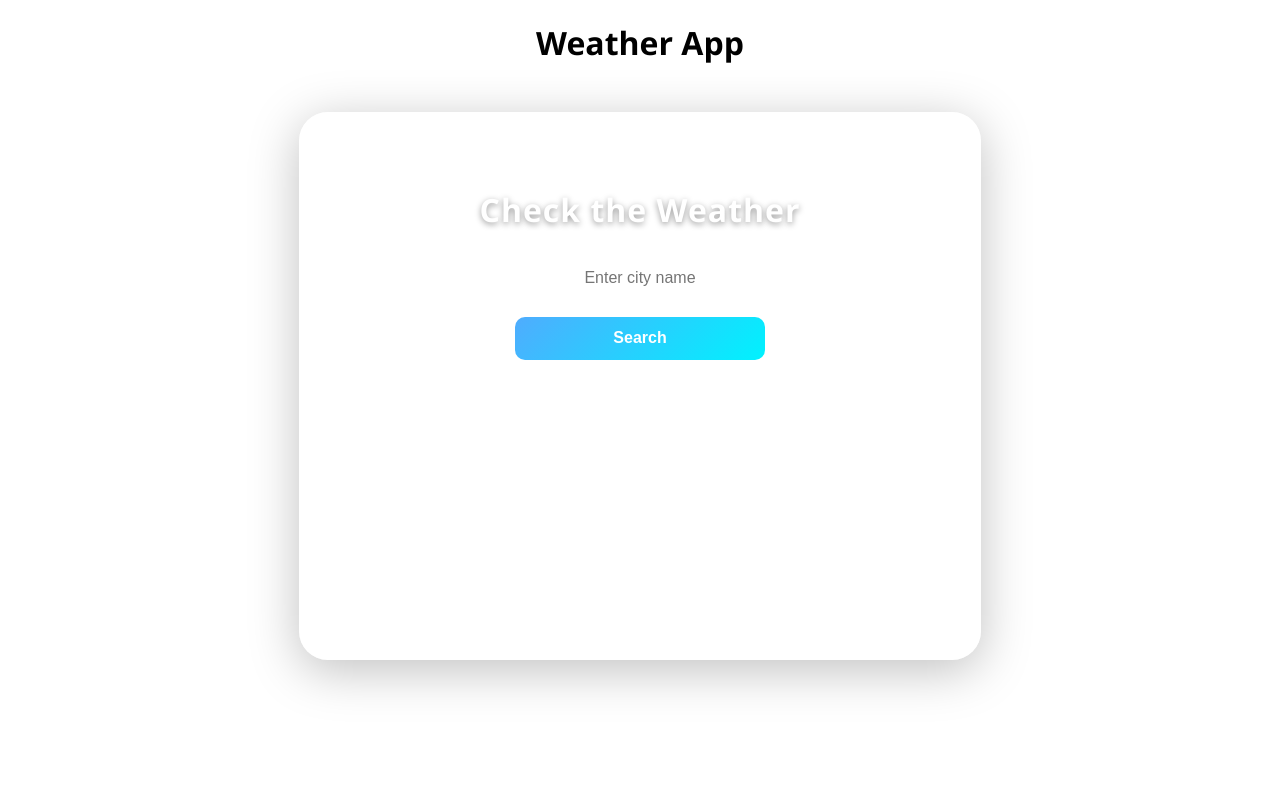
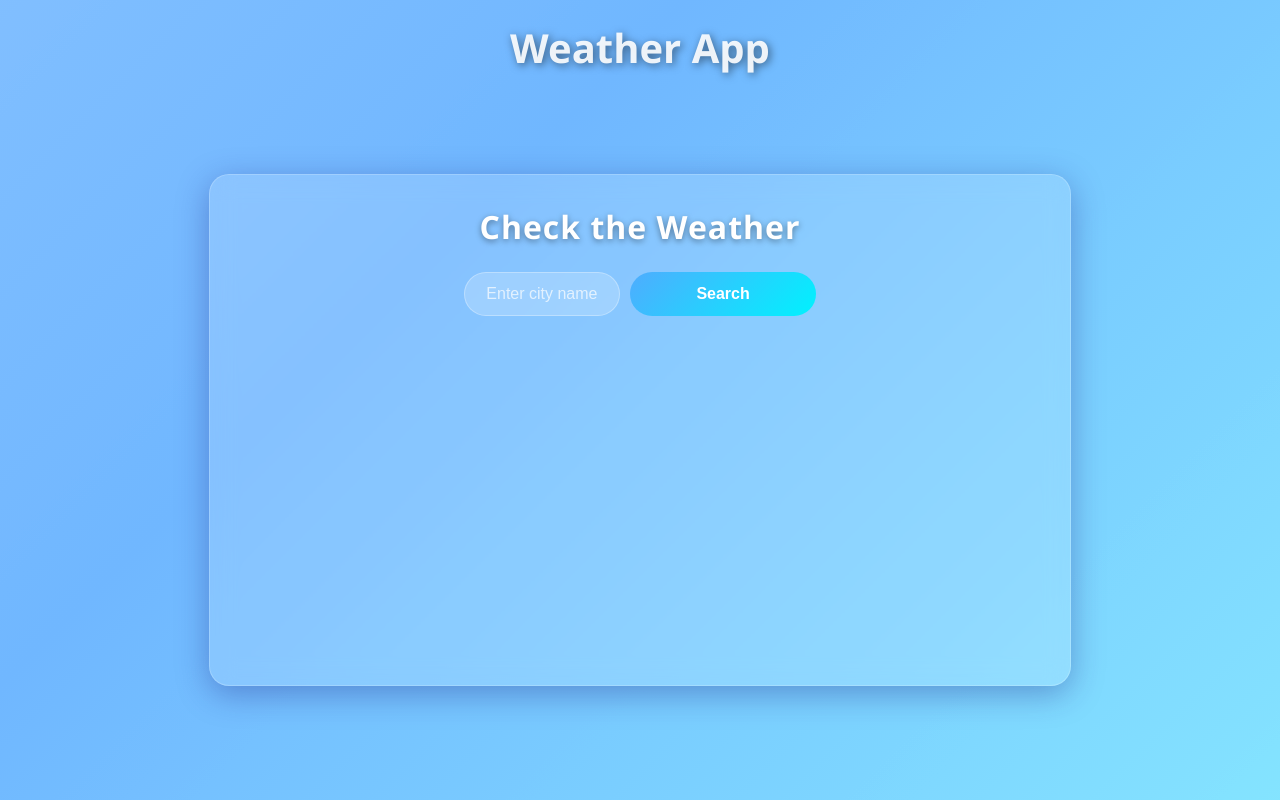
Before and after one commit to megmillybands/Weather-App-master, a React (Create React App) app: page / in a window 1280 px wide. Built offline with nearby package versions, Linux system fonts and the light colour scheme.

Commit message:
Added Report Issue

```diff
--- a/src/App.css
+++ b/src/App.css
@@ -2,20 +2,51 @@
   text-align: center;
   font-family: "Segoe UI", Arial, sans-serif;
   background: transparent;
+  position: relative;
+  min-height: 100vh;
+  display: flex;
+  flex-direction: column;
+  align-items: center;
+  justify-content: center;
+  color: white;
+  overflow: hidden;
+}
+
+.App-header {
+  position: absolute;
+  top: 20px;
+  width: 100%;
+  z-index: 10;
+}
+
+.App-header h1 {
+  margin: 0;
+  font-size: 2.5rem;
+  color: rgba(255, 255, 255, 0.9);
+  text-shadow: 2px 2px 8px rgba(0, 0, 0, 0.5);
 }
 
 .background-overlay {
   position: fixed;
+  position: absolute;
   top: 0;
   left: 0;
   width: 100%;
   height: 100%;
   z-index: 0;
   transition: opacity 1.5s ease-in-out, background 1.5s ease-in-out;
+  background: linear-gradient(-45deg, #89f7fe, #66a6ff, #a1c4fd, #c2e9fb);
   background-size: 400% 400%;
   animation: gradientMove 15s ease infinite;
   opacity: 1;
   filter: brightness(1.1);
+  z-index: -1;
+}
+
+@keyframes gradientMove {
+  0% { background-position: 0% 50%; }
+  50% { background-position: 100% 50%; }
+  100% { background-position: 0% 50%; }
 }
 
 .weather-container {
@@ -33,8 +64,22 @@
   flex-direction: column;
   align-items: center;
   text-align: center;
+  padding: 30px;
+  border-radius: 20px;
+  width: 90%;
+  max-width: 800px;
+  margin-top: 80px;
+  margin-bottom: 20px;
   z-index: 1;
   transition: transform 0.4s ease, box-shadow 0.4s ease;
+}
+
+.glass {
+  background: rgba(255, 255, 255, 0.15);
+  backdrop-filter: blur(12px);
+  -webkit-backdrop-filter: blur(12px);
+  border: 1px solid rgba(255, 255, 255, 0.2);
+  box-shadow: 0 8px 32px 0 rgba(31, 38, 135, 0.37);
 }
 
 .weather-container:hover {
@@ -44,46 +89,68 @@
 
 .weather-container h2 {
   margin-bottom: 1.5rem;
+  margin-top: 0;
   font-size: 2rem;
   color: #fff;
   text-shadow: 0 2px 6px rgba(0, 0, 0, 0.4);
   letter-spacing: 1px;
 }
 
+.input-row {
+  display: flex;
+  justify-content: center;
+  gap: 10px;
+  margin-bottom: 20px;
+}
+
 .weather-container input {
   width: 80%;
   padding: 0.8rem;
-  margin-bottom: 1rem;
   border-radius: 10px;
   border: 1px solid rgba(255, 255, 255, 0.4);
   background: rgba(255, 255, 255, 0.3);
   text-align: center;
+  padding: 12px 15px;
+  border: 1px solid rgba(255, 255, 255, 0.3);
+  border-radius: 25px;
+  background: rgba(255, 255, 255, 0.2);
+  color: white;
   font-size: 1rem;
   outline: none;
+  width: 60%;
   transition: all 0.3s ease;
+}
+
+.weather-container input::placeholder {
+  color: rgba(255, 255, 255, 0.7);
 }
 
 .weather-container input:focus {
   background: rgba(255, 255, 255, 0.5);
   box-shadow: 0 0 10px rgba(255, 255, 255, 0.6);
+  border-color: rgba(255, 255, 255, 0.5);
 }
 
 .weather-container button {
   width: 80%;
   padding: 0.8rem;
   background: linear-gradient(135deg, #4facfe, #00f2fe);
+  padding: 12px 25px;
+  border: none;
+  border-radius: 25px;
+  background-color: #ff7e5f;
   color: white;
-  border: none;
-  border-radius: 10px;
   cursor: pointer;
   font-size: 1rem;
   font-weight: 600;
-  transition: transform 0.3s ease, box-shadow 0.3s ease;
+  transition: background-color 0.3s ease, transform 0.2s ease;
 }
 
 .weather-container button:hover {
   transform: translateY(-2px);
   box-shadow: 0 8px 20px rgba(79, 172, 254, 0.5);
+  background-color: #feb47b;
+  transform: scale(1.05);
 }
 
 .weather-info {
@@ -91,7 +158,11 @@
   font-size: 1.2rem;
   color: #fff;
   text-shadow: 0 1px 3px rgba(0, 0, 0, 0.2);
-  animation: fadeIn 0.8s ease-in-out;
+  margin-top: 20px;
+  width: 100%;
+  display: flex;
+  flex-direction: column;
+  align-items: center;
 }
 
 /* ---------------- ALERT BOX ---------------- */
@@ -105,6 +176,10 @@
   width: 80%;
   font-size: 1.2rem;
   animation: fadeIn 0.8s ease-in-out;
+}
+.weather-info h3 {
+  font-size: 2.5rem;
+  margin: 10px 0;
 }
 
 .alert-box[class*="rain"] { background-color: #4a90e2; }
@@ -120,14 +195,19 @@
   background-color: rgba(0, 123, 255, 0.25);
   border-radius: 10px;
   color: #fff;
-  font-size: 1.2rem;
-  width: fit-content;
-  max-width: 80%;
+}
+.weather-info p {
   text-align: center;
   display: flex;
   align-items: center;
   justify-content: center;
+  font-size: 1.2rem;
+  width: fit-content;
+  max-width: 80%;
+  width: 80%;
   animation: fadeIn 0.8s ease-in-out;
+  margin: 8px 0;
+  text-transform: capitalize;
 }
 
 /* ---------------- FORECAST ---------------- */
@@ -137,18 +217,31 @@
   width: 100%;
   text-align: center;
 }
+.error {
+  color: #ff6b6b;
+  font-weight: bold;
+  margin-top: 15px;
+}
 
 .forecast-container h3 {
   font-size: 1.6rem;
   margin-bottom: 1.2rem;
   text-shadow: 0 2px 6px rgba(0,0,0,0.3);
 }
+.fade-in {
+  animation: fadeIn 1s ease-in-out;
+}
 
 .forecast-grid {
   display: flex;
+  flex-wrap: wrap;
   justify-content: center;
   flex-wrap: wrap;
   gap: 1.2rem;
+}
+@keyframes fadeIn {
+  from { opacity: 0; transform: translateY(10px); }
+  to { opacity: 1; transform: translateY(0); }
 }
 
 .forecast-card {
@@ -161,22 +254,42 @@
   border: 1px solid rgba(255, 255, 255, 0.3);
   transition: all 0.3s ease;
 }
+.favorite-btn {
+  margin-top: 15px;
+  background-color: rgba(255, 255, 255, 0.2);
+}
 
 .forecast-card:hover {
   transform: translateY(-5px) scale(1.05);
   box-shadow: 0 12px 35px rgba(0, 0, 0, 0.35);
+}
+.favorite-btn:disabled {
+  background-color: rgba(0, 255, 127, 0.4);
+  cursor: not-allowed;
 }
 
 .forecast-card strong {
   display: block;
   font-size: 1.1rem;
   margin-bottom: 0.3rem;
-  color: #fff;
+  color: #ffffff;
+}
+.favorites-section {
+  margin-top: 30px;
+  padding-top: 20px;
+  border-top: 1px solid rgba(255, 255, 255, 0.2);
 }
 
 .forecast-card img {
   width: 60px;
   height: 60px;
+}
+.favorites-list {
+  display: flex;
+  flex-wrap: wrap;
+  justify-content: center;
+  gap: 10px;
+  margin-top: 15px;
 }
 
 .forecast-card p {
@@ -194,6 +307,9 @@
 }
 
 .favorite-item {
+  background: rgba(255, 255, 255, 0.1);
+  padding: 10px 15px;
+  border-radius: 20px;
   display: flex;
   align-items: center;
   gap: 8px;
@@ -203,10 +319,14 @@
   border: 1px solid rgba(255,255,255,0.4);
   box-shadow: 0 2px 6px rgba(0,0,0,0.2);
   transition: background 0.3s ease;
+  gap: 10px;
+  cursor: pointer;
+  transition: background 0.3s;
 }
 
 .favorite-item:hover {
   background: rgba(255,255,255,0.35);
+  background: rgba(255, 255, 255, 0.2);
 }
 
 .favorite-item span {
@@ -220,42 +340,102 @@
 }
 
 .remove-btn {
+  border: none;
   background: transparent;
   color: #fff;
   border: none;
   font-size: 1.2rem;
   cursor: pointer;
   transition: color 0.2s ease;
+  color: rgba(255, 255, 255, 0.7);
+  padding: 0;
+  width: 20px;
+  height: 20px;
+  font-size: 1rem;
 }
 
 .remove-btn:hover {
   color: #ff6b6b;
 }
 
-/* ---------------- ANIMATIONS ---------------- */
-@keyframes gradientMove {
-  0% { background-position: 0% 50%; }
-  50% { background-position: 100% 50%; }
-  100% { background-position: 0% 50%; }
+.issue-report-section {
+  margin-top: 25px;
+  width: 100%;
+  background: rgba(0, 0, 0, 0.2);
+  border-radius: 15px;
+  padding: 15px 20px;
+  box-sizing: border-box;
 }
 
-@keyframes fadeIn {
-  from { opacity: 0; transform: translateY(10px); }
-  to { opacity: 1; transform: translateY(0); }
+.report-issue-toggle {
+  font-size: 1rem;
+  font-weight: 500;
+  color: white;
+  cursor: pointer;
+  display: flex;
+  justify-content: space-between;
+  align-items: center;
 }
 
-/* ---------------- RESPONSIVE ---------------- */
-@media (max-width: 700px) {
-  .weather-container {
-    width: 90%;
-    padding: 2rem;
-  }
-  .weather-container input,
-  .weather-container button {
-    width: 100%;
-  }
-  .forecast-card {
-    width: 100px;
-    padding: 0.8rem;
-  }
+.report-issue-toggle::after {
+  content: '›';
+  font-size: 1.5rem;
+  color: rgba(255, 255, 255, 0.5);
+  transition: transform 0.3s ease;
 }
+
+.report-issue-toggle.open::after {
+  transform: rotate(90deg);
+}
+
+.issue-report-box-container {
+  margin-top: 15px;
+  text-align: left;
+  border-top: 1px solid rgba(255, 255, 255, 0.2);
+  padding-top: 15px;
+}
+
+.issue-report-box-container h3 {
+  margin-top: 0;
+}
+
+.issue-report-box-container p {
+  font-size: 0.9rem;
+  color: rgba(255, 255, 255, 0.8);
+}
+
+.issue-report-box-container textarea {
+  width: 100%;
+  min-height: 100px;
+  margin-top: 10px;
+  margin-bottom: 15px;
+  background: rgba(0, 0, 0, 0.2);
+  border: 1px solid rgba(255, 255, 255, 0.2);
+  border-radius: 8px;
+  color: white;
+  padding: 12px;
+  box-sizing: border-box;
+  font-family: inherit;
+  font-size: 1rem;
+}
+
+.issue-report-box-container textarea::placeholder {
+  color: rgba(255, 255, 255, 0.5);
+}
+
+.issue-report-box-container button {
+  width: 100%;
+  padding: 14px;
+  background: #007aff;
+  color: white;
+  border: none;
+  border-radius: 10px;
+  font-size: 1rem;
+  font-weight: 600;
+  cursor: pointer;
+  transition: background-color 0.2s ease;
+}
+
+.issue-report-box-container button:hover {
+  background: #005ecb;
+}
--- /dev/null
+++ b/src/components/IssueReport.js
@@ -0,0 +1,35 @@
+import React, { useState } from "react";
+
+const IssueReport = () => {
+  const [submitted, setSubmitted] = useState(false);
+  const [issueDescription, setIssueDescription] = useState("");
+
+  const handleSubmit = (e) => {
+    e.preventDefault();
+
+    console.log("Issue reported:", issueDescription);
+    setSubmitted(true);
+  };
+
+  if (submitted) {
+    return (
+      <div className="issue-report-box-container fade-in">
+        <h3>Report an Issue</h3>
+        <p>Thank you for your feedback! Your issue has been recorded.</p>
+      </div>
+    );
+  }
+
+  return (
+    <div className="issue-report-box-container fade-in">
+      <h3>Report an Issue</h3>
+    <p> You can describe the current conditions at your location to help improve forecasts.</p>
+      <form onSubmit={handleSubmit}>
+        <textarea value={issueDescription} onChange={(e) => setIssueDescription(e.target.value)} placeholder="Describe the issue..." required />
+        <button type="submit">Submit Issue</button>
+      </form>
+    </div>
+  );
+};
+
+export default IssueReport;
--- a/src/components/Weather.js
+++ b/src/components/Weather.js
@@ -1,6 +1,7 @@
 import React, { useState, useEffect } from "react";
 import axios from "axios";
 import WeatherAlert from "./WeatherAlert";
+import IssueReport from "./IssueReport";
 import "../App.css";
 
 function Weather() {
@@ -10,8 +11,10 @@ function Weather() {
   const [error, setError] = useState("");
   const [favorites, setFavorites] = useState([]);
   const [activeAlert, setActiveAlert] = useState(null);
+  const [showIssueReport, setShowIssueReport] = useState(false);
 
-  const apiKey = "e54b1a91b15cfa9a227758fc1e6b5c27";
+  const openWeatherApiKey = "e54b1a91b15cfa9a227758fc1e6b5c27";
+
 
   const getAlertTypeFromWeather = (data) => {
     if (!data?.weather?.length) return null;
@@ -36,10 +39,11 @@ function Weather() {
     localStorage.setItem("favoriteCities", JSON.stringify(favorites));
   }, [favorites]);
 
+
   const getWeather = async (cityName = city) => {
     try {
       const res = await axios.get(
-        `https://api.openweathermap.org/data/2.5/weather?q=${cityName}&appid=${apiKey}&units=metric`
+        `https://api.openweathermap.org/data/2.5/weather?q=${cityName}&appid=${openWeatherApiKey}&units=metric`
       );
       setWeather(res.data);
       setError("");
@@ -56,7 +60,7 @@ function Weather() {
   const getForecast = async (cityName) => {
     try {
       const res = await axios.get(
-        `https://api.openweathermap.org/data/2.5/forecast?q=${cityName}&appid=${apiKey}&units=metric`
+        `https://api.openweathermap.org/data/2.5/forecast?q=${cityName}&appid=${openWeatherApiKey}&units=metric`
       );
       const grouped = {};
       res.data.list.forEach((e) => {
@@ -73,10 +77,6 @@ function Weather() {
     if (weather && !favorites.includes(weather.name)) {
       setFavorites([...favorites, weather.name]);
     }
-  };
-
-  const removeFromFavorites = (cityName) => {
-    setFavorites(favorites.filter((f) => f !== cityName));
   };
 
   const updateBackground = (type) => {
@@ -139,18 +139,12 @@ function Weather() {
               {isFavorite ? "⭐ Saved" : "☆ Save to Favorites"}
             </button>
 
-            {activeAlert ? (
-              <WeatherAlert type={activeAlert} />
-            ) : (
-              <div className="no-alert-message centered">No active weather alerts 🌤️</div>
-            )}
-
             {forecast.length > 0 && (
               <div className="forecast-container fade-in">
                 <h3>5-Day Forecast</h3>
                 <div className="forecast-grid">
                   {forecast.map((day, index) => (
-                    <div key={index} className="forecast-card">
+                    <div key={day.dt_txt} className="forecast-card">
                       <strong>
                         {new Date(day.dt_txt).toLocaleDateString("en-US", {
                           weekday: "short",
@@ -168,23 +162,21 @@ function Weather() {
                 </div>
               </div>
             )}
-          </div>
-        )}
 
-        {favorites.length > 0 && (
-          <div className="favorites-section fade-in">
-            <h3>Your Favorite Cities</h3>
-            <div className="favorites-list">
-              {favorites.map((fav) => (
-                <div key={fav} className="favorite-item">
-                  <span onClick={() => getWeather(fav)} id="favorite-city">
-                    {fav}
-                  </span>
-                  <button onClick={() => removeFromFavorites(fav)} className="remove-btn">
-                    ✕
-                  </button>
-                </div>
-              ))}
+            {activeAlert ? (
+              <WeatherAlert type={activeAlert} />
+            ) : (
+              <div className="no-alert-message centered">No active weather alerts 🌤️</div>
+            )}
+
+            <div className="issue-report-section">
+              <div
+                className={`report-issue-toggle ${showIssueReport ? "open" : ""}`}
+                onClick={() => setShowIssueReport(!showIssueReport)}
+              >
+                {showIssueReport ? "Close" : "Report an Issue"}
+              </div>
+              {showIssueReport && <IssueReport />}
             </div>
           </div>
         )}
--- a/src/components/WeatherAlert.js
+++ b/src/components/WeatherAlert.js
@@ -8,7 +8,10 @@ const WeatherAlert = ({ type, title, description }) => {
     if (lowerCaseType.includes(" no alert")) {
         return null;
     }
-    if (lowerCaseType.includes("rain")) {
+
+
+
+  if (lowerCaseType.includes("rain")) {
       return {
         title: "Heavy Rain Alert",
         description: "Expect heavy rainfall in your area.",
```
